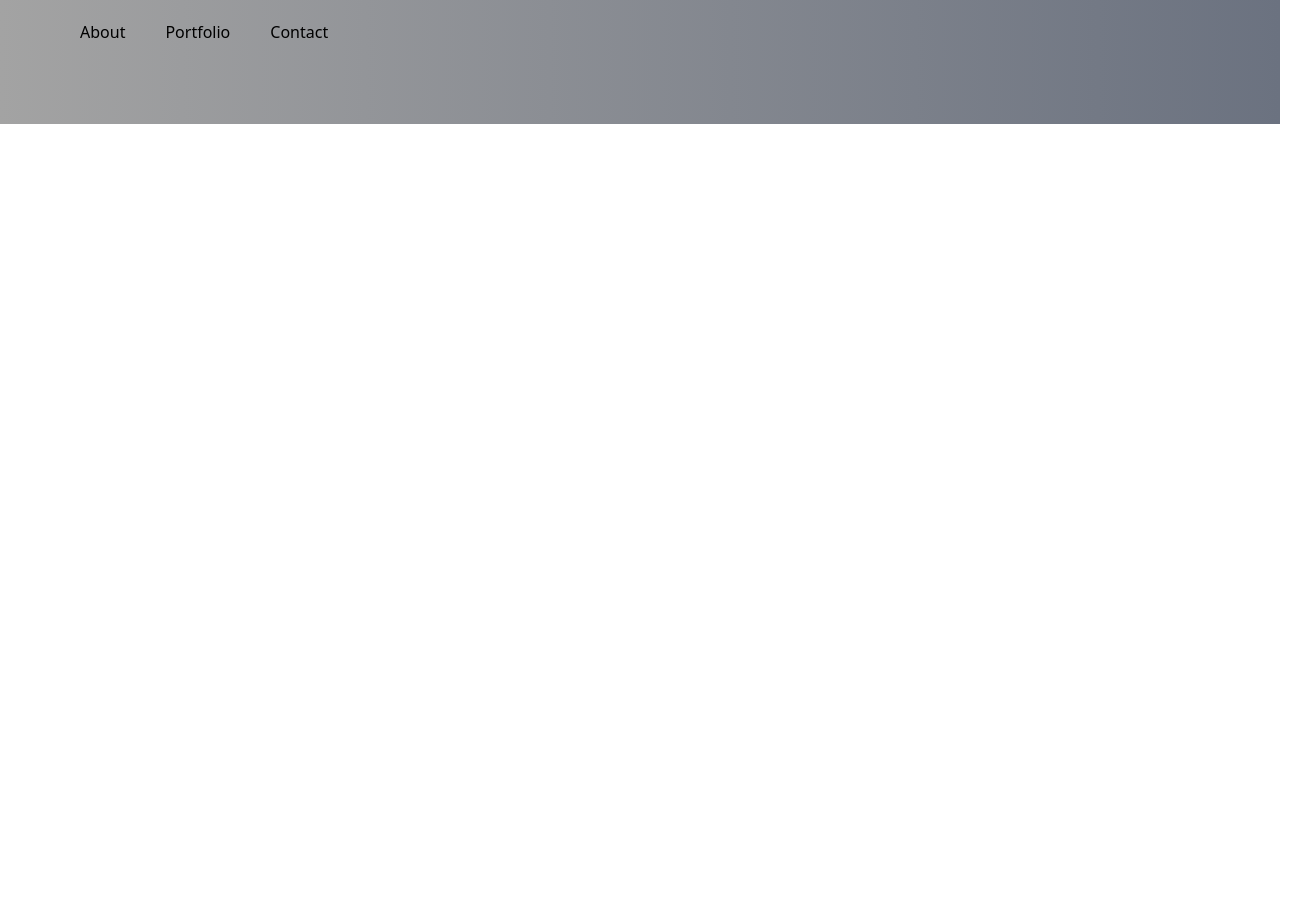
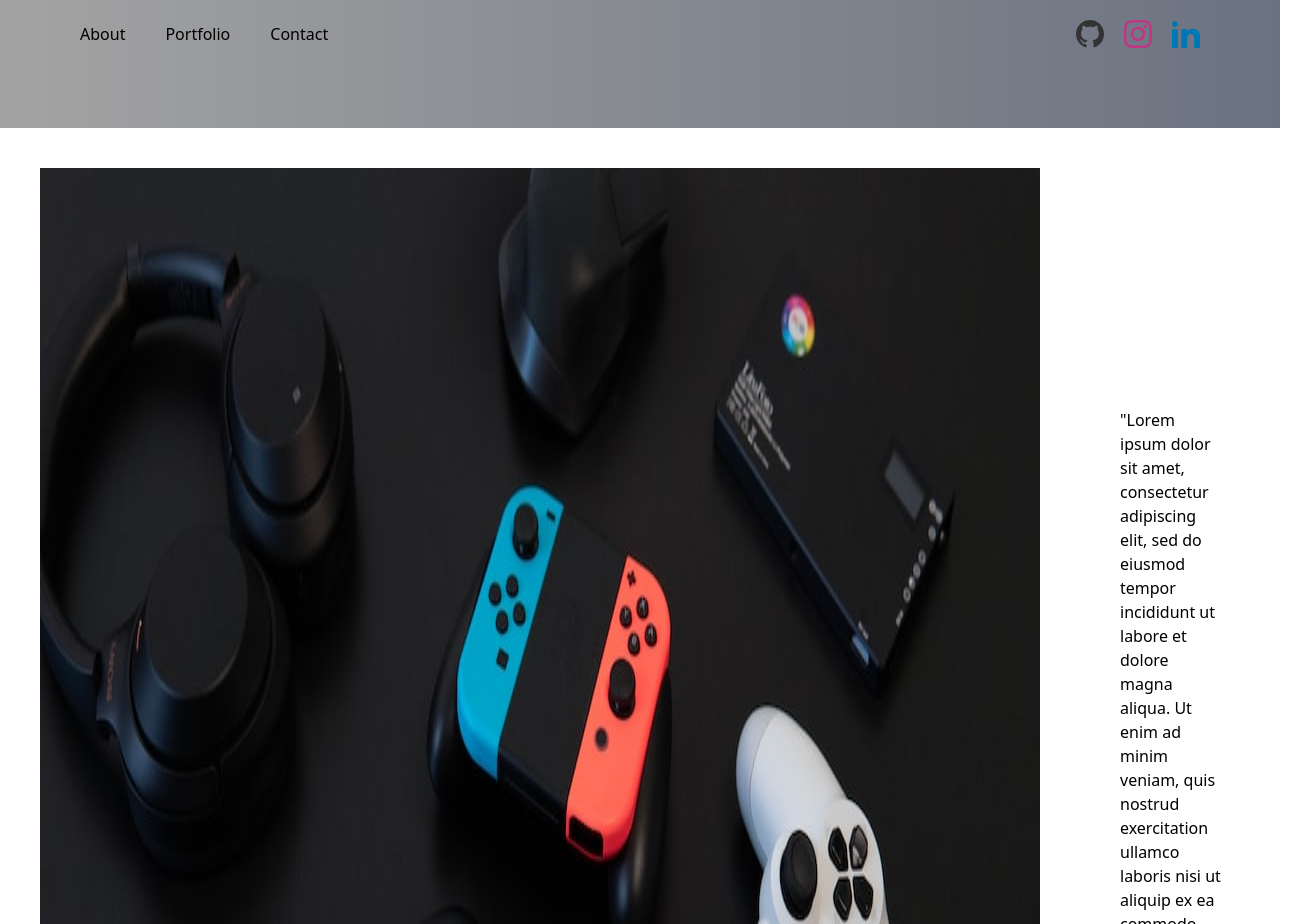
Before and after one commit to jedi24garcia/main-web-react, a React (Create React App) app: page / in a window 1280 px wide. Shown: the part 60-984 px from the top of the page, 1305 px wide, since content can reach past the window. Before the commit the page ends 800 px from the top, so only its background shows below. Built offline with nearby package versions, Linux system fonts and the light colour scheme.

Commit message:
modified Main page

```diff
--- a/src/App.js
+++ b/src/App.js
@@ -1,10 +1,10 @@
 import React from 'react';
 import './App.css';
-import Header from './Main';
+import Home from './Main';
 
 function App() {
   return (
-    <Header />
+    <Home />
   );
 }
 export default App;
--- a/src/main.js
+++ b/src/main.js
@@ -1,17 +1,73 @@
 import React from 'react';
+import consoleImage from './/images/consoles.jpg';
 
-function Header() {
+function Home() {
   return (
-    <header className="flex justify-between items-center p-20 bg-gradient-to-r from-neutral-400 to-gray-500">
-      <nav>
-        <ul className='flex space-x-10'>
-          <li className='hover:'>About</li>
-          <li className='hover:'>Portfolio</li>
-          <li className='hover:'>Contact</li>
-        </ul>
-      </nav>
-    </header>
+    <div>
+      <header class="flex justify-between items-center p-20 bg-gradient-to-r from-neutral-400 to-gray-500">
+        <nav class='flex items-center space-x-10'>
+          <ul class='flex space-x-10 font-serif'>
+            <li class='hover:'>About</li>
+            <li class='hover:'>Portfolio</li>
+            <li class='hover:'>Contact</li>
+          </ul>
+        </nav>
+        <nav class='flex items-center space-x-5'>
+          {/* GitHub */}
+          <a href="https://github.com/jedi24garcia">
+            <svg
+              xmlns="http://www.w3.org/2000/svg"
+              class="h-7 w-7"
+              fill="currentColor"
+              style={{ color: "#333" }}
+              viewBox="0 0 24 24"
+            >
+              <path d="M12 0c-6.626 0-12 5.373-12 12 0 5.302 3.438 9.8 8.207 11.387.599.111.793-.261.793-.577v-2.234c-3.338.726-4.033-1.416-4.033-1.416-.546-1.387-1.333-1.756-1.333-1.756-1.089-.745.083-.729.083-.729 1.205.084 1.839 1.237 1.839 1.237 1.07 1.834 2.807 1.304 3.492.997.107-.775.418-1.305.762-1.604-2.665-.305-5.467-1.334-5.467-5.931 0-1.311.469-2.381 1.236-3.221-.124-.303-.535-1.524.117-3.176 0 0 1.008-.322 3.301 1.23.957-.266 1.983-.399 3.003-.404 1.02.005 2.047.138 3.006.404 2.291-1.552 3.297-1.23 3.297-1.23.653 1.653.242 2.874.118 3.176.77.84 1.235 1.911 1.235 3.221 0 4.609-2.807 5.624-5.479 5.921.43.372.823 1.102.823 2.222v3.293c0 .319.192.694.801.576 4.765-1.589 8.199-6.086 8.199-11.386 0-6.627-5.373-12-12-12z" />
+            </svg>
+          </a>
+          {/* Instagram */}
+          <a href="https://www.instagram.com/llouisggarcia/">
+            <svg
+              xmlns="http://www.w3.org/2000/svg"
+              class="h-7 w-7"
+              fill="currentColor"
+              style={{ color: "#c13584" }}
+              viewBox="0 0 24 24"
+            >
+              <path d="M12 2.163c3.204 0 3.584.012 4.85.07 3.252.148 4.771 1.691 4.919 4.919.058 1.265.069 1.645.069 4.849 0 3.205-.012 3.584-.069 4.849-.149 3.225-1.664 4.771-4.919 4.919-1.266.058-1.644.07-4.85.07-3.204 0-3.584-.012-4.849-.07-3.26-.149-4.771-1.699-4.919-4.92-.058-1.265-.07-1.644-.07-4.849 0-3.204.013-3.583.07-4.849.149-3.227 1.664-4.771 4.919-4.919 1.266-.057 1.645-.069 4.849-.069zm0-2.163c-3.259 0-3.667.014-4.947.072-4.358.2-6.78 2.618-6.98 6.98-.059 1.281-.073 1.689-.073 4.948 0 3.259.014 3.668.072 4.948.2 4.358 2.618 6.78 6.98 6.98 1.281.058 1.689.072 4.948.072 3.259 0 3.668-.014 4.948-.072 4.354-.2 6.782-2.618 6.979-6.98.059-1.28.073-1.689.073-4.948 0-3.259-.014-3.667-.072-4.947-.196-4.354-2.617-6.78-6.979-6.98-1.281-.059-1.69-.073-4.949-.073zm0 5.838c-3.403 0-6.162 2.759-6.162 6.162s2.759 6.163 6.162 6.163 6.162-2.759 6.162-6.163c0-3.403-2.759-6.162-6.162-6.162zm0 10.162c-2.209 0-4-1.79-4-4 0-2.209 1.791-4 4-4s4 1.791 4 4c0 2.21-1.791 4-4 4zm6.406-11.845c-.796 0-1.441.645-1.441 1.44s.645 1.44 1.441 1.44c.795 0 1.439-.645 1.439-1.44s-.644-1.44-1.439-1.44z" />
+            </svg>
+          </a>
+          {/* LinkedIn */}
+          <a href="https://www.linkedin.com/in/giodyll-garcia-2020b5190/">
+            <svg
+              xmlns="http://www.w3.org/2000/svg"
+              class="h-7 w-7"
+              fill="currentColor"
+              style={{ color: "#0077b5" }}
+              viewBox="0 0 24 24"
+            >
+              <path d="M4.98 3.5c0 1.381-1.11 2.5-2.48 2.5s-2.48-1.119-2.48-2.5c0-1.38 1.11-2.5 2.48-2.5s2.48 1.12 2.48 2.5zm.02 4.5h-5v16h5v-16zm7.982 0h-4.968v16h4.969v-8.399c0-4.67 6.029-5.052 6.029 0v8.399h4.988v-10.131c0-7.88-8.922-7.593-11.018-3.714v-2.155z" />
+            </svg>
+          </a>
+        </nav>
+      </header>
+      <div class='context flex p-10'>
+        <img src={consoleImage} alt='' />
+        <div class='item-body px-20 py-60'>
+          <p class='font-serif'>"Lorem ipsum dolor sit amet,
+            consectetur adipiscing elit, sed do eiusmod tempor
+            incididunt ut labore et dolore magna aliqua. Ut enim
+            ad minim veniam, quis nostrud exercitation ullamco
+            laboris nisi ut aliquip ex ea commodo consequat. Duis aute
+            irure dolor in reprehenderit in voluptate velit esse cillum
+            dolore eu fugiat nulla pariatur. Excepteur sint occaecat cupidatat
+            non proident, sunt in culpa qui officia deserunt mollit anim id
+            est laborum."
+          </p>
+        </div>
+      </div>
+    </div>
   );
 };
 
-export default Header;
+export default Home;
```
